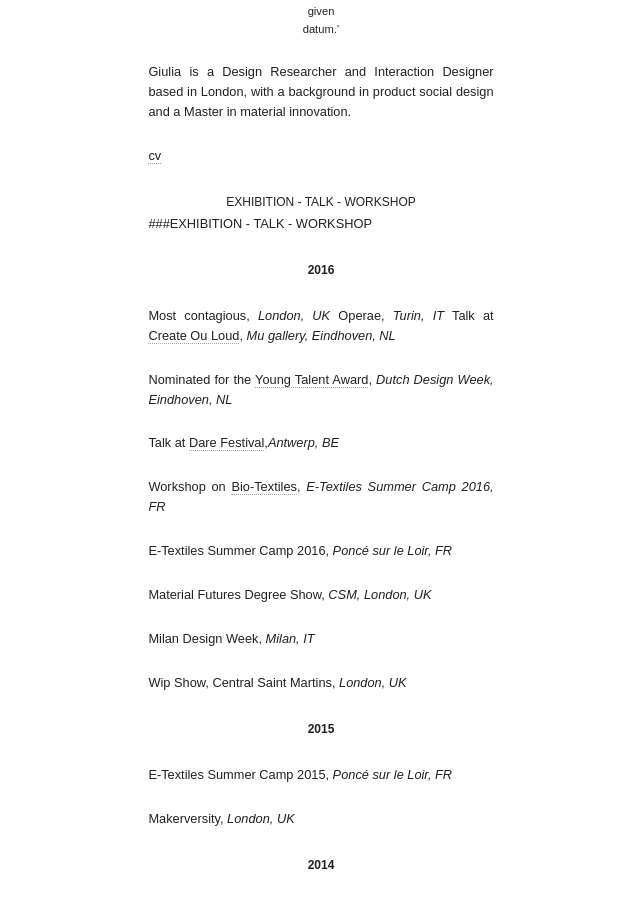
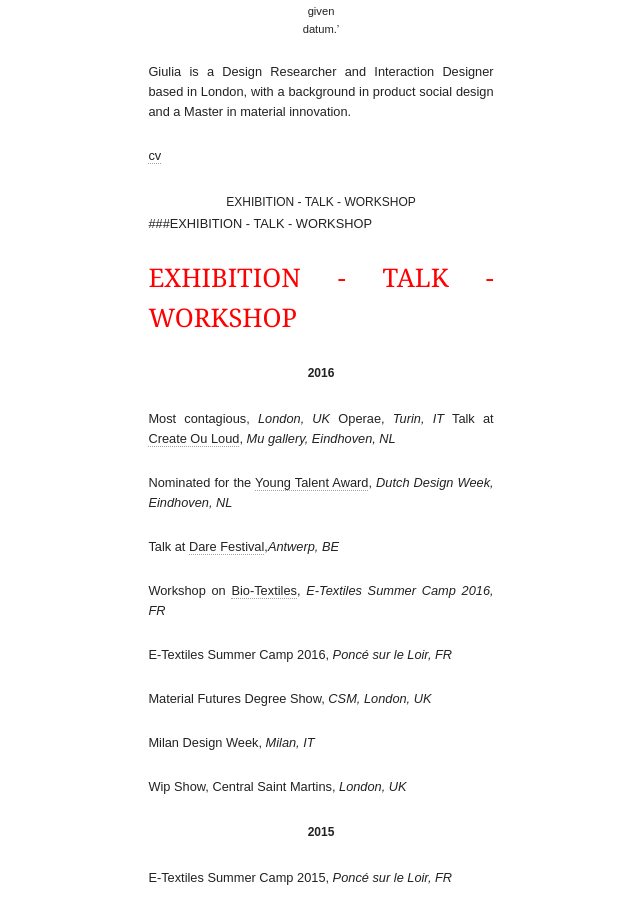
Before and after one commit to giuliatomasello/giuliatomasello.github.io, a Jekyll site: the page built from index.md, in a window 1280 px wide and 900 px high, scrolled down 562 px. Shown: the whole window, without its empty margins (319-959 px from the left). Built offline with Jekyll 4.4.1, drawn with Linux system fonts in a browser that asks for light colours; nearby versions of some CDN libraries.

Commit message:
Update index.md

```diff
--- a/index.md
+++ b/index.md
@@ -28,6 +28,8 @@ Giulia is a Design Researcher and Interaction Designer based in London, with a b
 <center> EXHIBITION - TALK - WORKSHOP </center>
 
 ###EXHIBITION - TALK - WORKSHOP
+
+<span style="color:red; font-family:Georgia; font-size:2em;">EXHIBITION - TALK - WORKSHOP</span>
 
 **<center>2016</center>**
 
```
